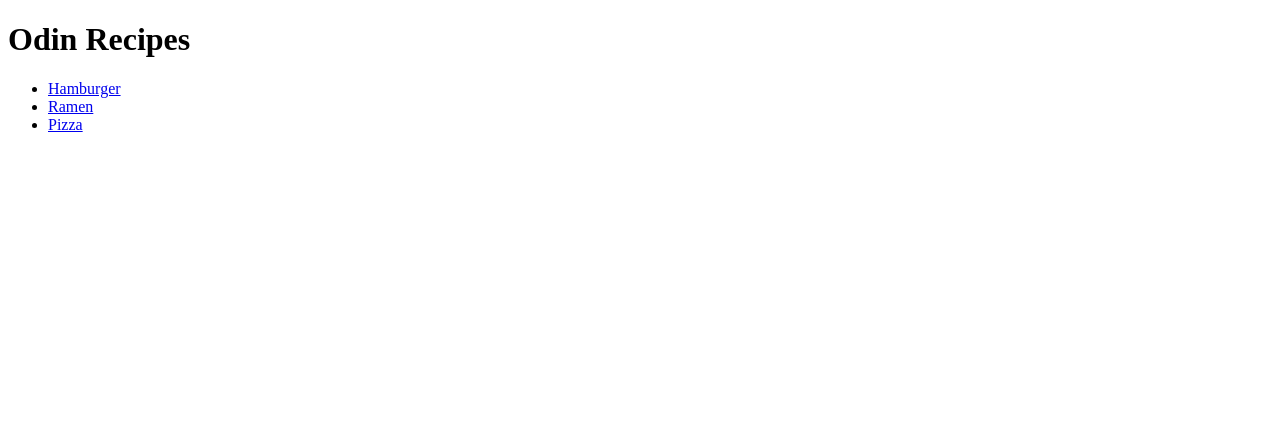
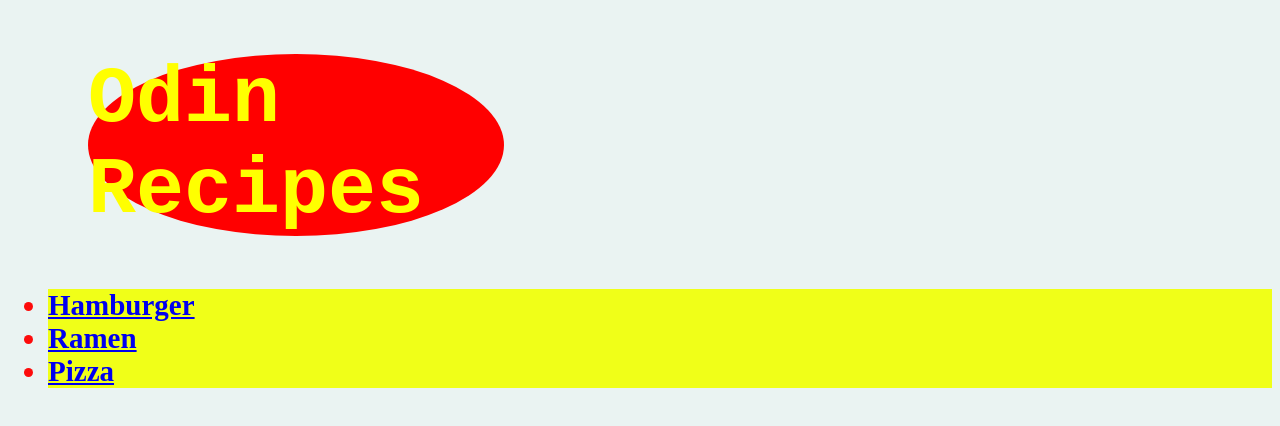
Before and after one commit to KEKEMIX/odin_recipes, a plain HTML site: page index.html in a window 1280 px wide. Drawn offline with Linux system fonts and the light colour scheme.

Commit message:
add style to pages, add link to main page

```diff
--- a/index.html
+++ b/index.html
@@ -3,18 +3,20 @@
     <head>
         <meta charset="utf-08">
         <title>Odin Recipes</title>
+        <link rel="stylesheet" href="./style.css">
     </head>
     <body>
-        <h1>Odin Recipes</h1>
+        <h1 id="mctitle">Odin Recipes</h1>
 
         <ul>
 
-        <li><a href="./recipes/hamburger.html">Hamburger</a></li>
+          <li class="links"><a href="./recipes/hamburger.html">Hamburger</a></li>
 
-        <li><a href="./recipes/ramen.html">Ramen</a></li>
+          <li class="links"><a href="./recipes/ramen.html">Ramen</a></li>
 
-        <li><a href="./recipes/pizza.html">Pizza</a></li>
+          <li class="links"><a href="./recipes/pizza.html">Pizza</a></li>
         </ul>
+        <div class="mcback"></div>
     </body>
 
 </html>
--- /dev/null
+++ b/style.css
@@ -0,0 +1,51 @@
+.links{
+    background-color:rgb(240, 255, 24);
+    color:rgb(253, 11, 11);
+    font-size:29px;
+
+}
+
+body{
+    background-color: rgb(234, 243, 242);
+    background-size: cover;
+
+
+}
+img{
+    border-radius: 20%;
+}
+h2,
+h3{
+    color:red;
+}
+p,
+li{
+    color: rgb(34, 21, 21);
+    font-weight: bold;
+}
+#mctitle{
+
+    font-weight:bold;
+    color: yellow;
+    font-size: 80px;
+    font-family:'Courier New', Courier, monospace
+}
+.mcback,
+#mctitle{
+
+    background-color: red;
+    position: relative;
+    left:80px;
+
+    border-radius: 70%;
+    width: 11cm;
+
+}
+.back-main{
+    position: relative;
+    color: white;
+
+    border-radius:40%;
+    background-color:red;
+
+}
```
Also changed, not shown: recipes/hamburger.html (+3 -1 lines), recipes/pizza.html (+3 -1 lines), recipes/ramen.html (+3 -1 lines).
